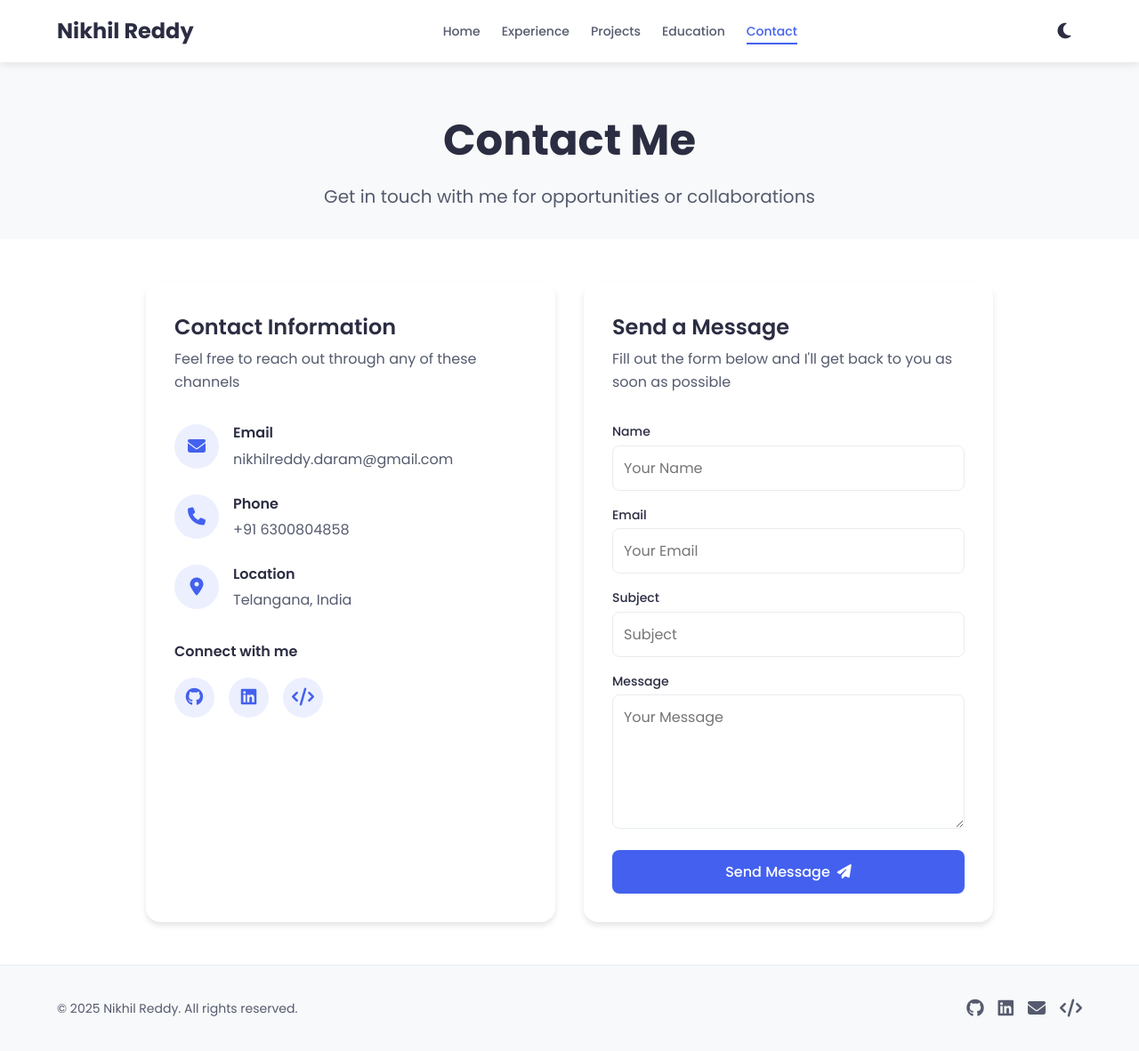
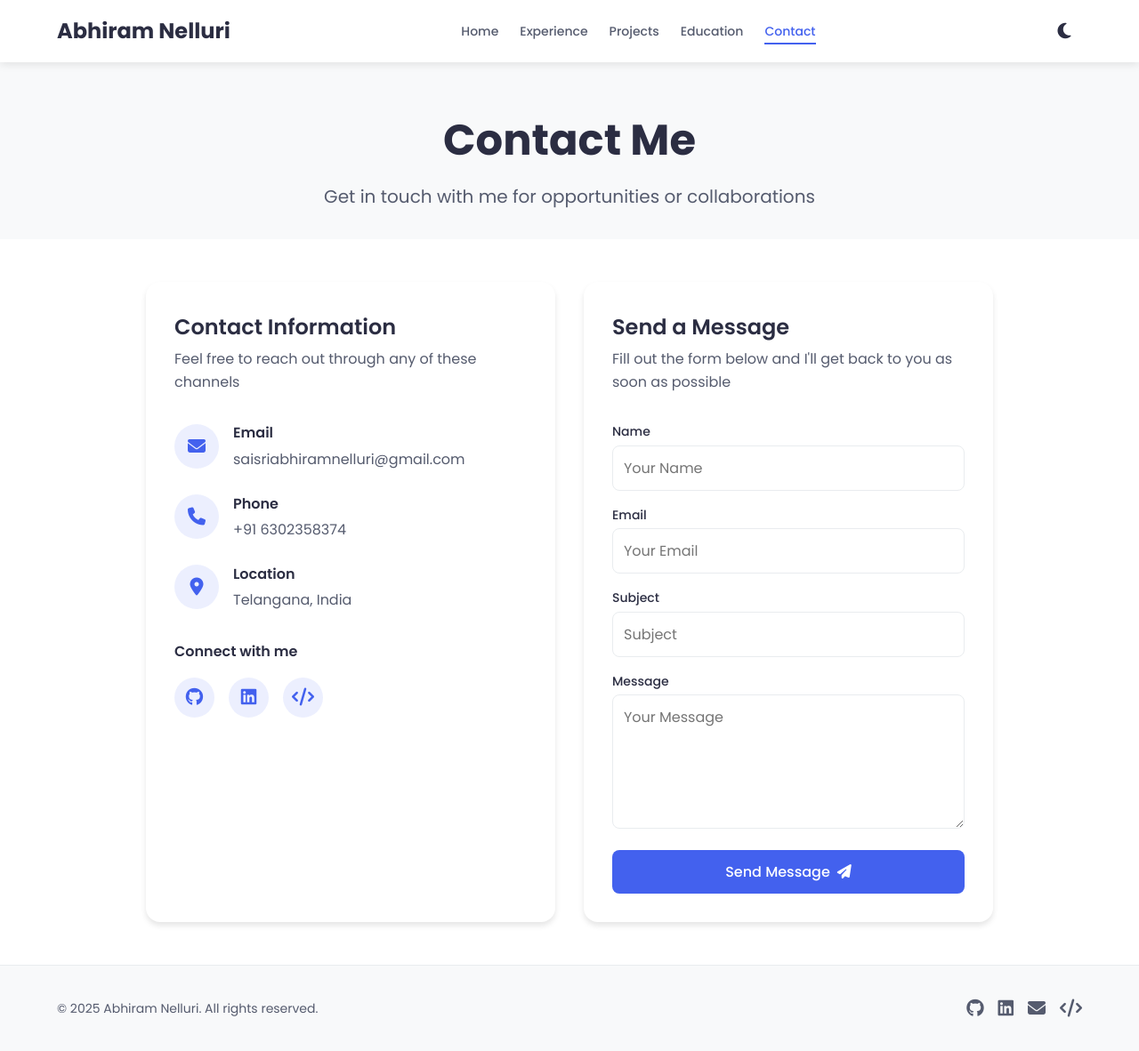
Before and after one commit to saisriabhiramnelluri/portfolio, a plain HTML site: page contact.html in a window 1280 px wide. Shown: the whole page at 89% size. Drawn offline with Linux system fonts and the light colour scheme.

Commit message:
Update contact.html

```diff
--- a/contact.html
+++ b/contact.html
@@ -3,7 +3,7 @@
 <head>
     <meta charset="UTF-8">
     <meta name="viewport" content="width=device-width, initial-scale=1.0">
-    <title>Contact | Nikhil Reddy</title>
+    <title>Contact | Abhiram Nelluri</title>
     <link rel="stylesheet" href="style.css">
     <link rel="stylesheet" href="https://cdnjs.cloudflare.com/ajax/libs/font-awesome/6.4.0/css/all.min.css">
     <link rel="preconnect" href="https://fonts.googleapis.com">
@@ -16,7 +16,7 @@
         <div class="container">
             <div class="header-content">
                 <div class="logo">
-                    <a href="index.html">Nikhil Reddy</a>
+                    <a href="index.html">Abhiram Nelluri</a>
                 </div>
                 <nav class="nav-menu">
                     <ul class="nav-list">
@@ -64,7 +64,7 @@
                             </div>
                             <div class="contact-text">
                                 <h3>Email</h3>
-                                <a href="mailto:nikhilreddy.daram@gmail.com">nikhilreddy.daram@gmail.com</a>
+                                <a href="mailto:saisriabhiramnelluri@gmail.com">saisriabhiramnelluri@gmail.com</a>
                             </div>
                         </div>
 
@@ -74,7 +74,7 @@
                             </div>
                             <div class="contact-text">
                                 <h3>Phone</h3>
-                                <a href="tel:+916300804858">+91 6300804858</a>
+                                <a href="tel:+916302358374">+91 6302358374</a>
                             </div>
                         </div>
 
@@ -155,7 +155,7 @@
         <div class="container">
             <div class="footer-content">
                 <div class="footer-copyright">
-                    <p>&copy; <span id="current-year"></span> Nikhil Reddy. All rights reserved.</p>
+                    <p>&copy; <span id="current-year"></span> Abhiram Nelluri. All rights reserved.</p>
                 </div>
                 <div class="footer-social">
                     <a href="https://github.com" target="_blank" rel="noopener noreferrer" class="social-link">
@@ -164,7 +164,7 @@
                     <a href="https://linkedin.com" target="_blank" rel="noopener noreferrer" class="social-link">
                         <i class="fab fa-linkedin"></i>
                     </a>
-                    <a href="mailto:nikhilreddy.daram@gmail.com" class="social-link">
+                    <a href="mailto:saisriabhiramnelluri@gmail.com" class="social-link">
                         <i class="fas fa-envelope"></i>
                     </a>
                     <a href="https://leetcode.com" target="_blank" rel="noopener noreferrer" class="social-link">
```
